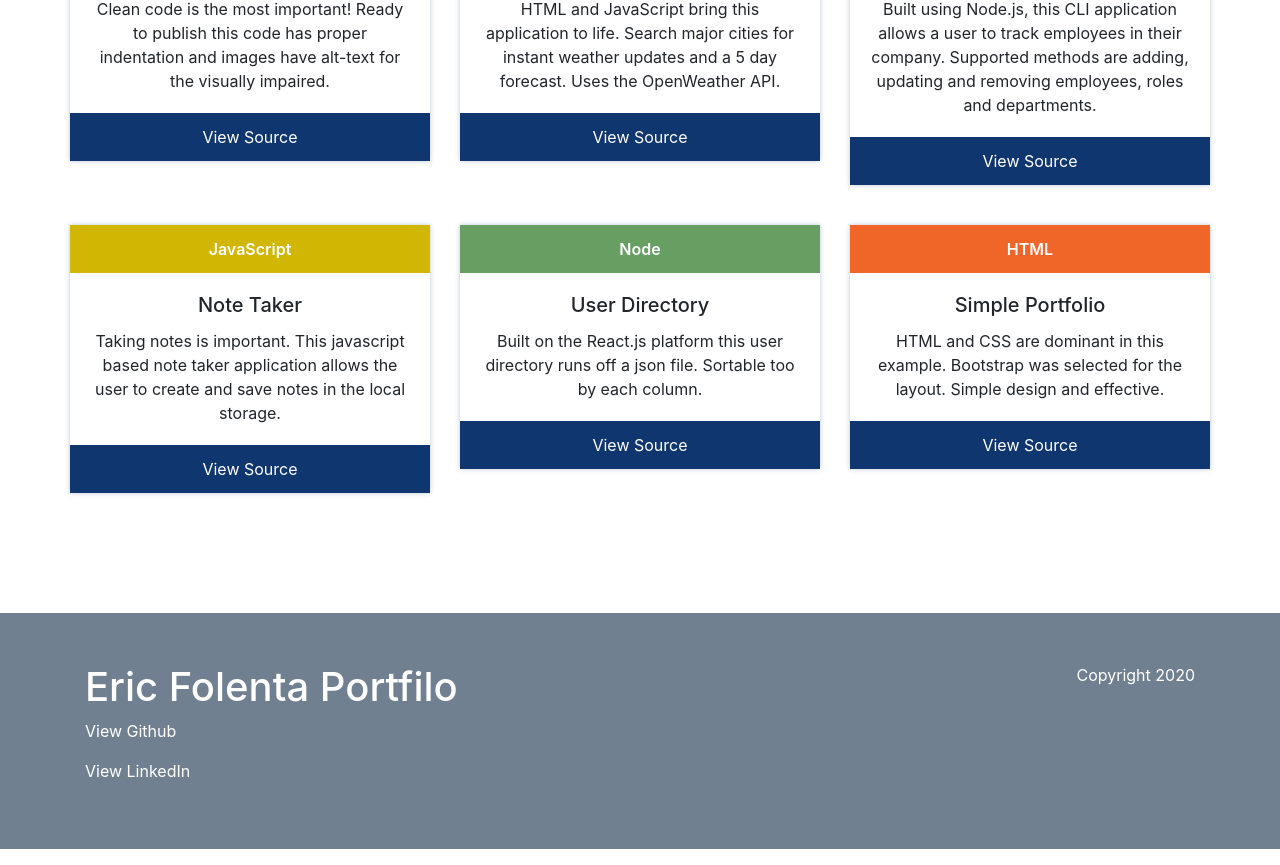
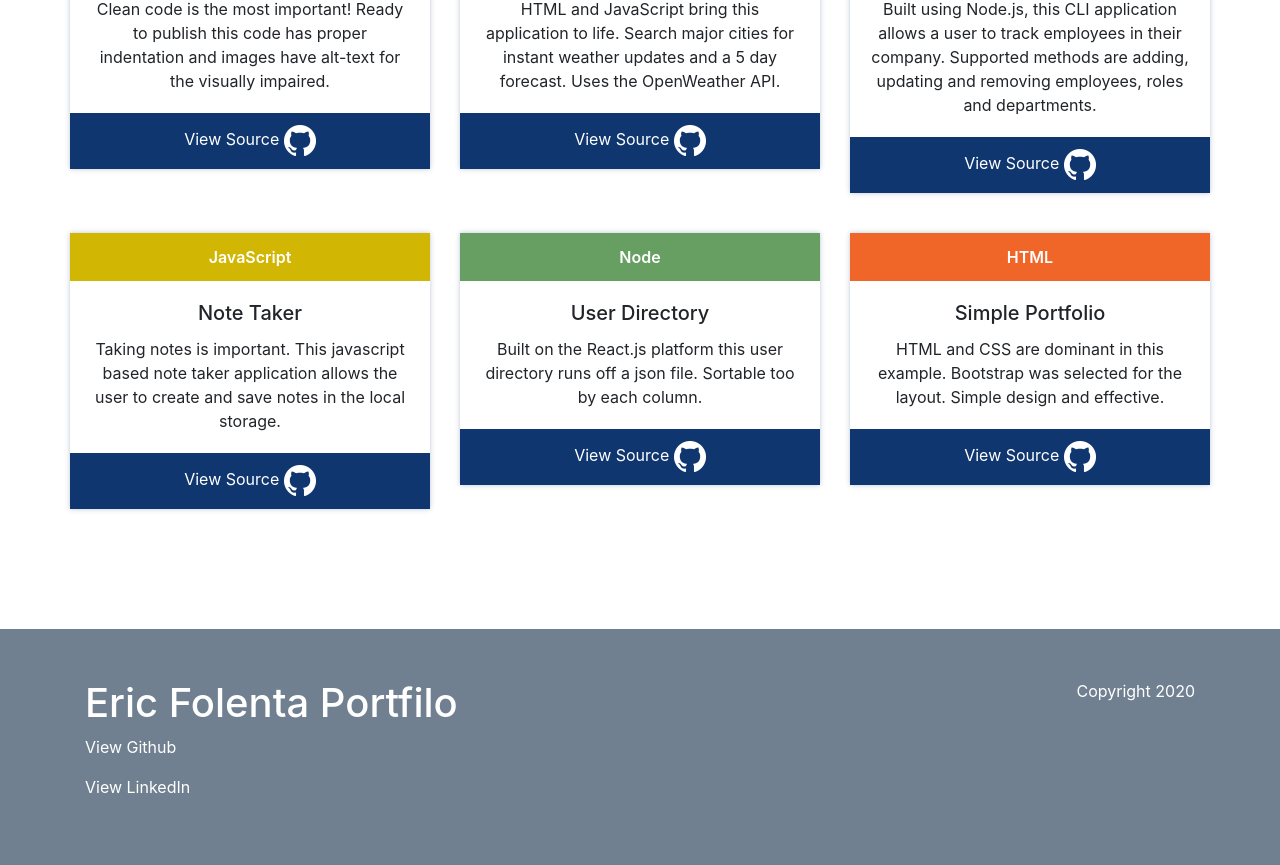
Before and after one commit to efolenta/20-react-portfolio, a React (Create React App) app: page / in a window 1280 px wide. Shown: the part 1039-1904 px from the top of the page. Built offline with nearby package versions, Linux system fonts and the light colour scheme.

Commit message:
added github logo to card

```diff
--- a/src/components/Project/index.js
+++ b/src/components/Project/index.js
@@ -1,4 +1,5 @@
 import React from "react";
+import githubMark from "../../assets/GitHub-Mark-Light-64px.png";
 
 function Project(props) {
     return (
@@ -12,7 +13,7 @@ function Project(props) {
                     <p className="card-text">{props.body}</p>
                 </div>
                 <div className="card-footer" id="github-url">
-                    <p><a href={props.url}>View Source</a></p>
+                    <p><a href={props.url}>View Source <img width="32px" src={githubMark} alt="GitHub Logo"/></a></p>
                 </div>
             </div>
         </>
```
